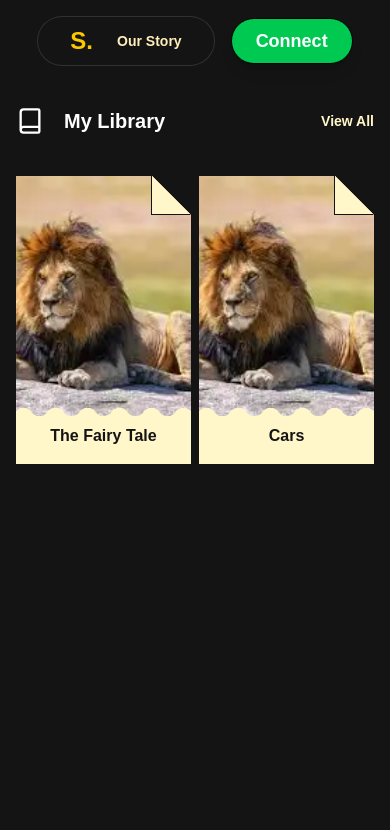
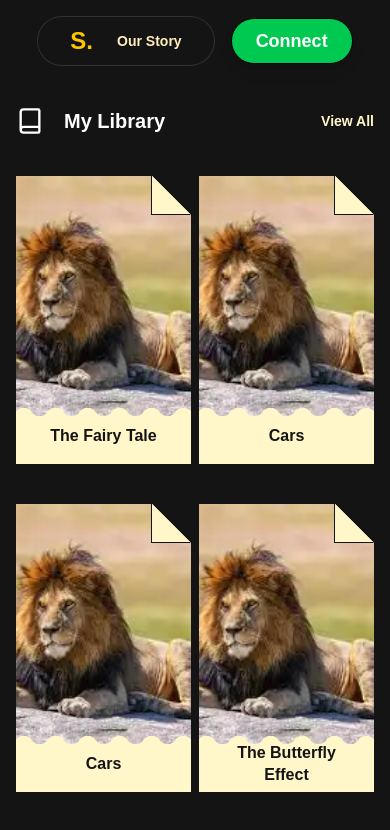
Before and after one commit to stories-fun/stories-monorepo, a Next.js app: page /profile in a window 390 px wide. Shown: the top 830 px of the page. Built offline with nearby package versions, Linux system fonts and the light colour scheme.

Commit message:
fix: refactor story data structure and update visibility logic in ProfilePage component

```diff
--- a/src/app/globals.css
+++ b/src/app/globals.css
@@ -30,14 +30,11 @@ body {
   clip-path: polygon(100% 0%, 100% 100%, 0% 0%);
 }
 
-.wavy{
-  /* mask created with
-  https://css-generators.com/wavy-shapes/ */
 
-  background: #000000;
+.wavy {
   --mask:
-    radial-gradient(61.77px at 50% calc(100% - 84px),#000 99%,#0000 101%) calc(50% - 60px) 0/120px 100%,
-    radial-gradient(61.77px at 50% calc(100% + 54px),#0000 99%,#000 101%) 50% calc(100% - 30px)/120px 100% repeat-x;
+    radial-gradient(26.85px at 50% calc(100% - 37.4px), #000 99%, #0000 101%) calc(50% - 44px) 0/88px 100%,
+    radial-gradient(26.85px at 50% calc(100% + 15.4px), #0000 99%, #000 101%) 50% calc(100% - 22px)/88px 100% repeat-x;
   -webkit-mask: var(--mask);
           mask: var(--mask);
 }
--- a/src/app/profile/page.tsx
+++ b/src/app/profile/page.tsx
@@ -5,30 +5,22 @@ import { Book } from "lucide-react";
 import { MiniCard } from "@/components/MiniCard";
 
 const stories = [
-  {
-    image: "/lion.webp",
-    title: "The Fairy Tale",
-  },
-  {
-    image: "/lion.webp",
-    title: "Cars",
-  },
-  {
-    image: "/lion.webp",
-    title: "Cars",
-  },
-  {
-    image: "/lion.webp",
-    title: "The Butterfly Effect",
-  },
-  {
-    image: "/lion.webp",
-    title: "The Butterfly Effect",
-  },
+  { image: "/lion.webp", title: "The Fairy Tale" },
+  { image: "/lion.webp", title: "Cars" },
+  { image: "/lion.webp", title: "Cars" },
+  { image: "/lion.webp", title: "The Butterfly Effect" },
+  { image: "/lion.webp", title: "The Butterfly Effect" },
+  { image: "/lion.webp", title: "The Butterfly Effect" },
+  { image: "/lion.webp", title: "The Butterfly Effect" },
+  { image: "/lion.webp", title: "The Butterfly Effect" },
+  { image: "/lion.webp", title: "The Butterfly Effect" },
 ];
 
 export default function ProfilePage() {
   const [showAll, setShowAll] = useState(false);
+
+  // Show only the first 5 stories if showAll is false
+  const visibleStories = showAll ? stories : stories.slice(0, 5);
 
   return (
     <div className="min-h-screen bg-[#141414] flex flex-col items-center">
@@ -42,24 +34,21 @@ export default function ProfilePage() {
             </h1>
           </div>
 
-          {/* View All Button (mobile only) */}
-          <button
-            className="sm:hidden text-[#FFF6C9] text-sm font-bold"
-            onClick={() => setShowAll(!showAll)}
-          >
-            {showAll ? "View Less" : "View All"}
-          </button>
+          {/* View All Button (visible on all screens now) */}
+          {stories.length > 5 && (
+            <button
+              className="text-[#FFF6C9] text-sm font-bold"
+              onClick={() => setShowAll(!showAll)}
+            >
+              {showAll ? "View Less" : "View All"}
+            </button>
+          )}
         </div>
 
         {/* Cards Grid */}
-        <div className="grid grid-cols-2 sm:grid-cols-3 lg:grid-cols-5 gap-2 mt-[40px] mb-16 sm:mb-[200px] px-4 max-w-[1400px]">
-          {stories.map((story, index) => (
-            <div
-              key={index}
-              className={`flex flex-col ${
-                !showAll && index > 1 ? "hidden sm:flex" : ""
-              }`}
-            >
+        <div className="grid grid-cols-2 sm:grid-cols-3 lg:grid-cols-5 gap-2 mt-[40px] mb-16 sm:mb-[200px] px-4">
+          {visibleStories.map((story, index) => (
+            <div key={index} className="flex flex-col">
               <MiniCard {...story} />
             </div>
           ))}
```
